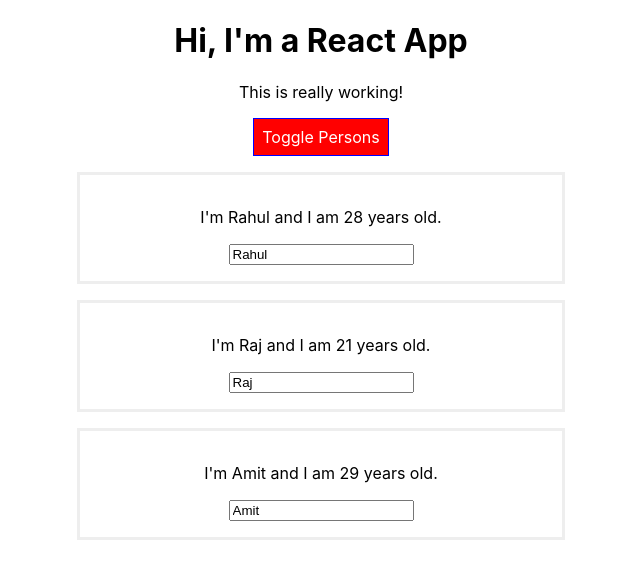
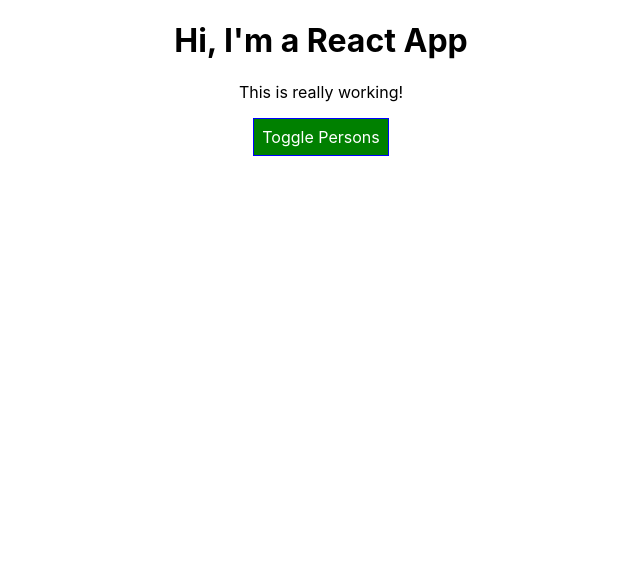
Before and after one commit to krishrahul98/react-demo, a React (Create React App) app: page / in a window 1280 px wide. Shown: the top 578 px of the page, without its empty margins (319-959 px from the left). Built offline with nearby package versions, Linux system fonts and the light colour scheme.

Commit message:
Switched to CSS Modules

```diff
--- a/src/App.css
+++ /dev/null
@@ -1,11 +0,0 @@
-.App {
-  text-align: center;
-}
-
-.red {
-  color: red;
-}
-
-.bold {
-  font-weight: bold;
-}
--- a/src/App.js
+++ b/src/App.js
@@ -1,21 +1,6 @@
 import React, { Component } from "react";
-import styled from "styled-components";
-import "./App.css";
+import Style from "./App.module.css";
 import Person from "./Person/Person";
-
-const StyleButton = styled.button`
-  background-color: ${(props) => (props.buttonColor ? "red" : "green")};
-  color: white;
-  font: inherit;
-  border: 1px solid blue;
-  padding: 8px;
-  cursor: pointer;
-  &:hover {
-    background-color: ${(props) =>
-      props.buttonColor ? "salmon" : "lightgreen"};
-    color: black;
-  }
-`;
 
 class App extends Component {
   state = {
@@ -25,7 +10,7 @@ class App extends Component {
       { id: "sgfagf3", name: "Amit", age: 29 },
     ],
     otherState: "some other value",
-    showPersons: true,
+    showPersons: false,
   };
 
   nameChangedHandler = (event, id) => {
@@ -57,6 +42,7 @@ class App extends Component {
 
   render() {
     let persons = null;
+    const buttonClass = [Style.Button];
 
     if (this.state.showPersons) {
       persons = (
@@ -74,26 +60,27 @@ class App extends Component {
           })}
         </div>
       );
+      buttonClass.push(Style.Red);
     }
 
-    const classes = [];
+    const pClasses = [];
     if (this.state.persons.length <= 2) {
-      classes.push("red");
+      pClasses.push(Style.Red);
     }
     if (this.state.persons.length <= 1) {
-      classes.push("bold");
+      pClasses.push(Style.Bold);
     }
 
     return (
-      <div className='App'>
+      <div className={Style.App}>
         <h1>Hi, I'm a React App</h1>
-        <p className={classes.join(" ")}>This is really working!</p>
-        <StyleButton
-          buttonColor={this.state.showPersons}
+        <p className={pClasses.join(" ")}>This is really working!</p>
+        <button
+          className={buttonClass.join(" ")}
           onClick={this.togglePersonsHandler}
         >
           Toggle Persons
-        </StyleButton>
+        </button>
         {persons}
       </div>
     );
--- /dev/null
+++ b/src/App.module.css
@@ -0,0 +1,29 @@
+.App {
+  text-align: center;
+}
+
+.Red {
+  color: red;
+}
+
+.Bold {
+  font-weight: bold;
+}
+.Button {
+  background-color: green;
+  color: white;
+  font: inherit;
+  border: 1px solid blue;
+  padding: 8px;
+  cursor: pointer;
+}
+.Button:hover {
+  background-color: lightgreen;
+  color: black;
+}
+.Button.Red {
+  background-color: red;
+}
+.Button.Red:hover {
+  background-color: salmon;
+}
--- a/src/Person/Person.js
+++ b/src/Person/Person.js
@@ -1,26 +1,14 @@
 import React from "react";
-import styled from "styled-components";
-
-const StyleDiv = styled.div`
-  width: 60%;
-  margin: 16px auto;
-  border: 3px solid #eee;
-  padding: 16px;
-  text-align: center;
-
-  @media (min-width: 500px) {
-    width: 450px;
-  }
-`;
+import Style from "./Person.module.css";
 
 const person = (props) => {
   return (
-    <StyleDiv>
+    <div className={Style.Person}>
       <p onClick={props.click}>
         I'm {props.name} and I am {props.age} years old.
       </p>
       <input type='text' onChange={props.changed} defaultValue={props.name} />
-    </StyleDiv>
+    </div>
   );
 };
 export default person;
--- a/src/Person/Person.css
+++ b/src/Person/Person.module.css
@@ -1,4 +1,4 @@
-/* .Person {
+.Person {
   width: 60%;
   margin: 16px auto;
   border: 3px solid #eee;
@@ -6,8 +6,8 @@
   text-align: center;
 }
 
-@media (min-width: 500px){
+@media (min-width: 500px) {
   .Person {
     width: 450px;
   }
-} */
+}
```
